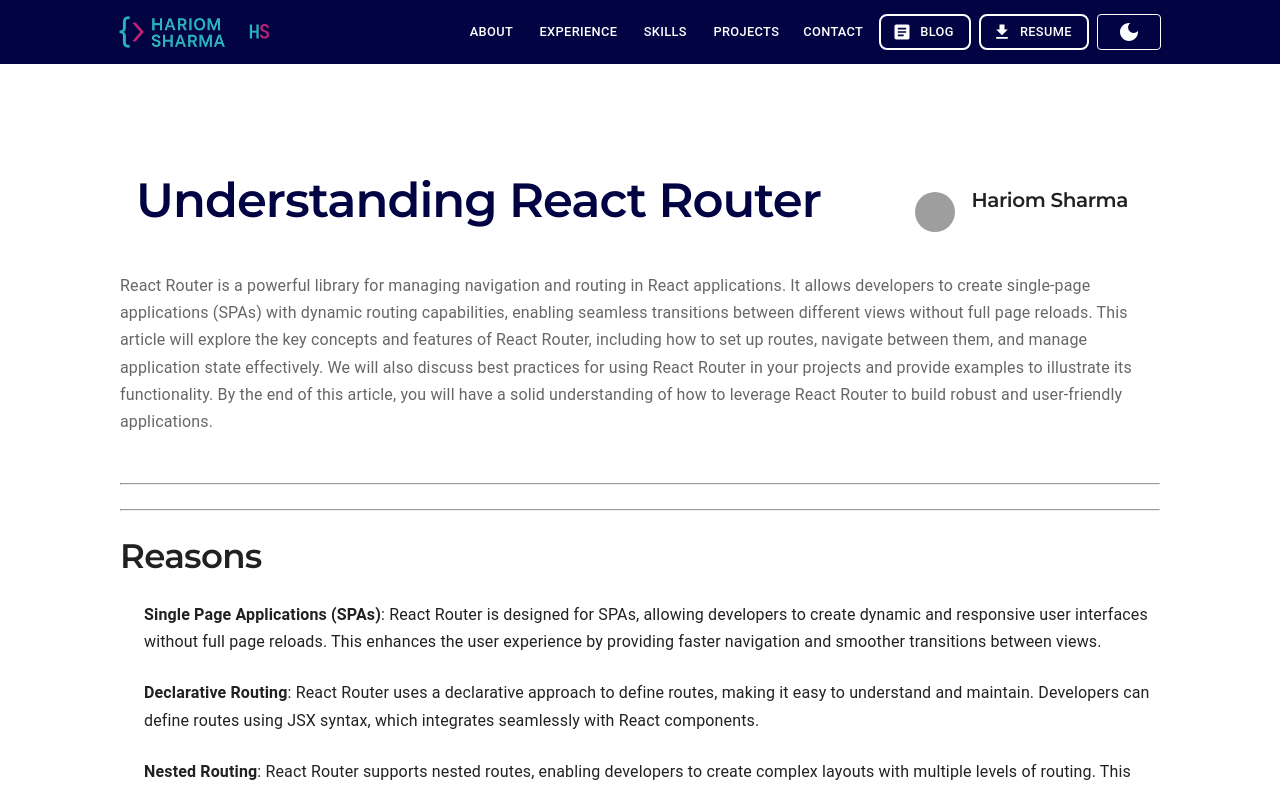
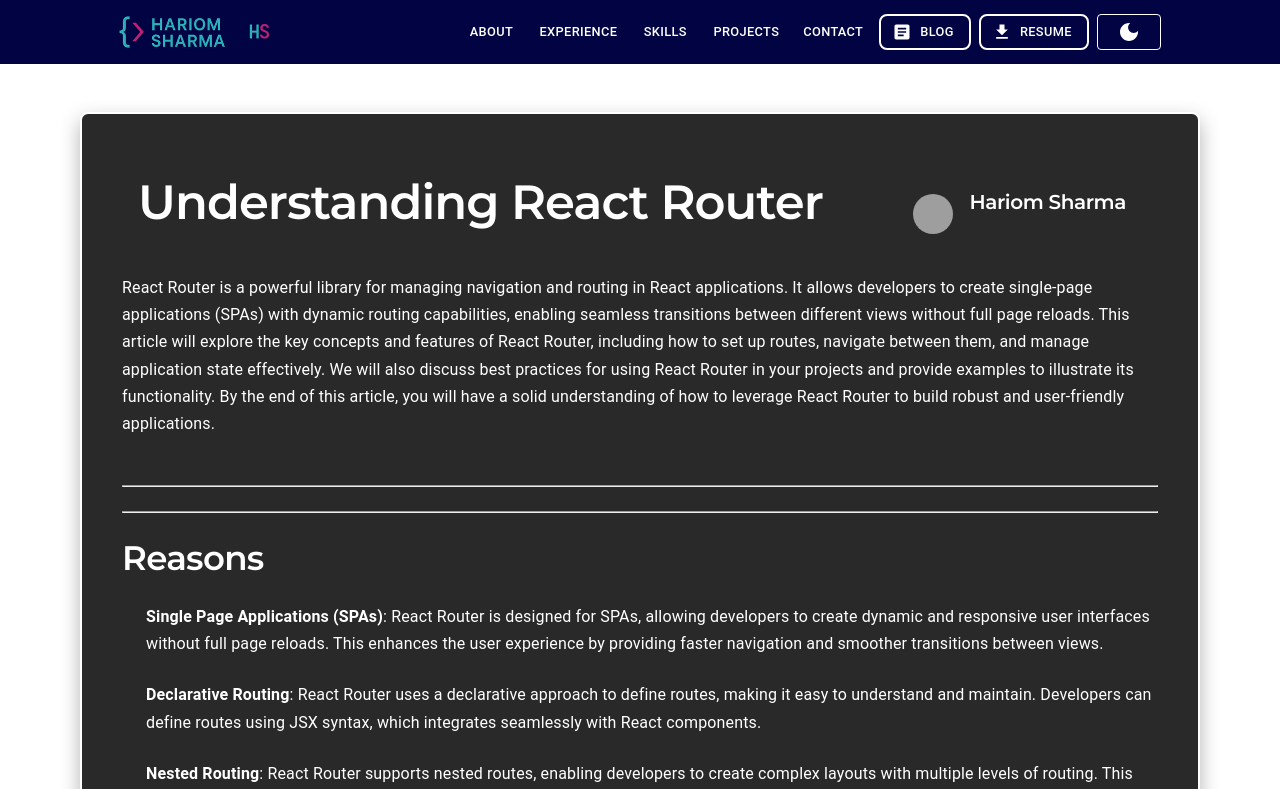
Before and after one commit to harioms1522/ResumeHariom, a React (Vite) app: page /#/blog/understanding-react-router in a window 1280 px wide. Shown: the top 789 px of the page. Built offline with nearby package versions, Linux system fonts and the light colour scheme; grey boxes are pictures that could not be loaded.

Commit message:
blogs wrapepr updated

```diff
--- a/src/components/BlogWrapper.tsx
+++ b/src/components/BlogWrapper.tsx
@@ -30,6 +30,8 @@ const BlogWrapper: React.FC<BlogWrapperProps> = ({
                 transition={enableAnimations ? { duration: 0.6, ease: 'easeOut' } : {}}
                 sx={{
                     // Enhanced content wrapper with responsive spacing
+                    bgcolor: 'rgba(30, 30, 30, 0.95)', // Dark background for better reading
+                    color: 'white', // White text color for dark background
                     borderRadius: { xs: 1, sm: 2 },
                     p: {
                         xs: 2,
@@ -40,6 +42,17 @@ const BlogWrapper: React.FC<BlogWrapperProps> = ({
                     mx: { xs: 0, sm: 1 },
                     my: { xs: 1, sm: 2 },
 
+                    // White border for dark background
+                    border: '2px solid',
+                    borderColor: 'white',
+
+                    // Subtle shadow for depth
+                    boxShadow: {
+                        xs: '0 4px 12px rgba(0,0,0,0.3)',
+                        sm: '0 6px 16px rgba(0,0,0,0.3)',
+                        md: '0 8px 20px rgba(0,0,0,0.3)',
+                    },
+
                     // Better typography spacing with Montserrat font
                     '& h1, & h2, & h3, & h4, & h5, & h6': {
                         mb: { xs: 2, sm: 3 },
@@ -47,6 +60,7 @@ const BlogWrapper: React.FC<BlogWrapperProps> = ({
                         fontFamily: '"Montserrat", "Roboto", "Helvetica", "Arial", sans-serif',
                         fontWeight: 600,
                         letterSpacing: '-0.02em',
+                        color: 'white', // White headings for dark background
                         '&:first-of-type': {
                             mt: 0,
                         }
@@ -56,6 +70,7 @@ const BlogWrapper: React.FC<BlogWrapperProps> = ({
                         mb: { xs: 2, sm: 3 },
                         lineHeight: { xs: 1.6, sm: 1.7 },
                         fontSize: { xs: '0.95rem', sm: '1rem' },
+                        color: 'white', // White paragraphs for dark background
                     },
 
                     '& ul, & ol': {
@@ -66,6 +81,7 @@ const BlogWrapper: React.FC<BlogWrapperProps> = ({
                     '& li': {
                         mb: { xs: 1, sm: 1.5 },
                         fontSize: { xs: '0.95rem', sm: '1rem' },
+                        color: 'white', // White list items for dark background
                     },
 
                     '& blockquote': {
@@ -75,6 +91,7 @@ const BlogWrapper: React.FC<BlogWrapperProps> = ({
                         borderLeft: { xs: 3, sm: 4 },
                         borderColor: 'primary.main',
                         fontStyle: 'italic',
+                        color: 'white', // White blockquotes for dark background
                     },
 
                     '& pre': {
@@ -104,6 +121,7 @@ const BlogWrapper: React.FC<BlogWrapperProps> = ({
                     '& th, & td': {
                         p: { xs: 1, sm: 1.5 },
                         fontSize: { xs: '0.9rem', sm: '1rem' },
+                        color: 'white', // White table text for dark background
                     },
 
                     // Enhanced spacing for custom components
@@ -157,11 +175,13 @@ const BlogWrapper: React.FC<BlogWrapperProps> = ({
                     // Print styles
                     '@media print': {
                         boxShadow: 'none',
-                        border: 'none',
+                        border: '2px solid white', // White border for dark background
                         borderRadius: 0,
                         p: 2,
                         mx: 0,
                         my: 0,
+                        bgcolor: 'rgba(30, 30, 30, 1)', // Dark background for printing
+                        color: 'white', // White text for printing
                     },
                 }}
             >
```
